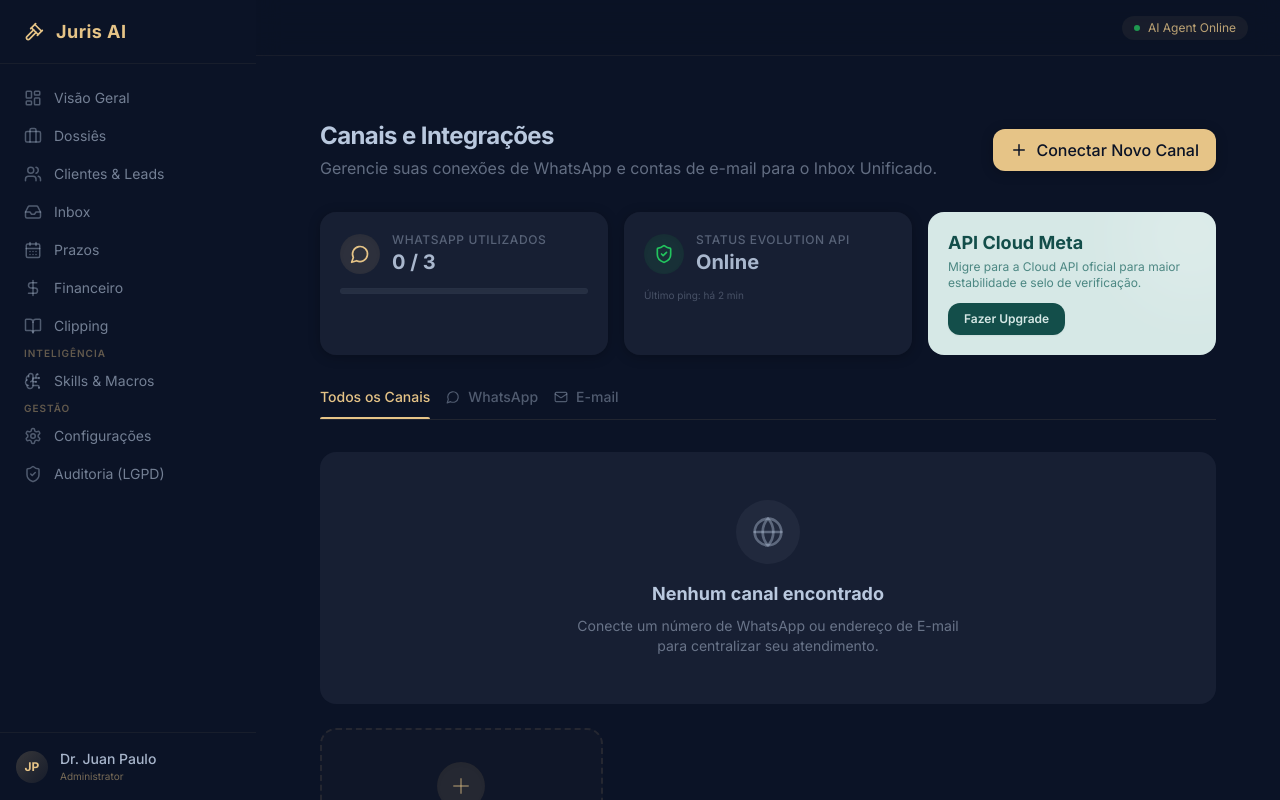
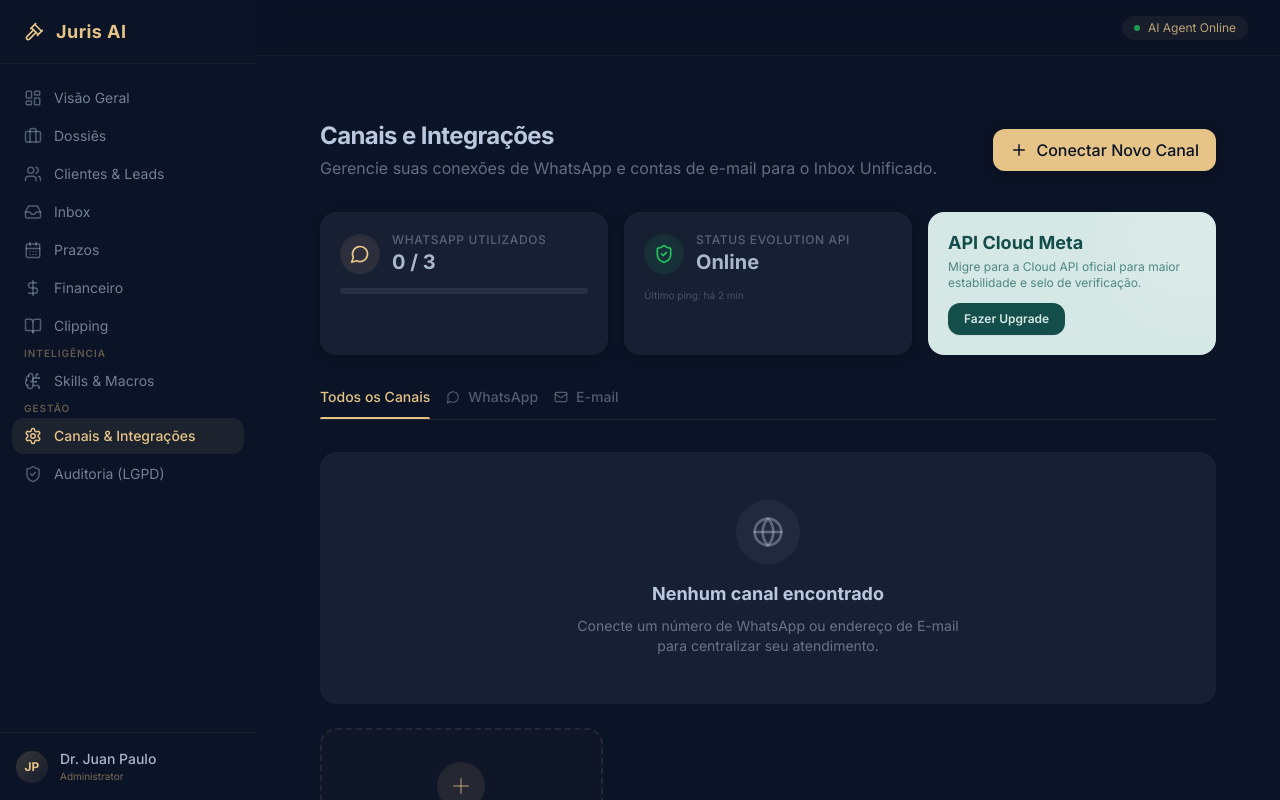
Before and after one commit to juan587842/adv, a Next.js app: page /dashboard/settings/channels in a window 1280 px wide. Built offline with nearby package versions, Linux system fonts and the light colour scheme.

Commit message:
fix(ui): route settings to channels to fix 404 on settings page index

```diff
--- /dev/null
+++ b/src/app/dashboard/settings/page.tsx
@@ -0,0 +1,5 @@
+import { redirect } from "next/navigation";
+
+export default function SettingsIndexPage() {
+  redirect("/dashboard/settings/channels");
+}
--- a/src/components/SidebarNav.tsx
+++ b/src/components/SidebarNav.tsx
@@ -29,8 +29,8 @@ const intelligenceLinks = [
   { href: "/dashboard/ai", icon: <BrainCircuit size={18} />, text: "Skills & Macros" },
 ];
 
-const managementLinks = [
-  { href: "/dashboard/settings", icon: <Settings size={18} />, text: "Configurações", exact: true },
+const managementLinks: Array<{ href: string; icon: React.ReactNode; text: string; exact?: boolean }> = [
+  { href: "/dashboard/settings/channels", icon: <Settings size={18} />, text: "Canais & Integrações" },
   { href: "/dashboard/settings/audit", icon: <ShieldCheck size={18} />, text: "Auditoria (LGPD)" },
 ];
 
```
